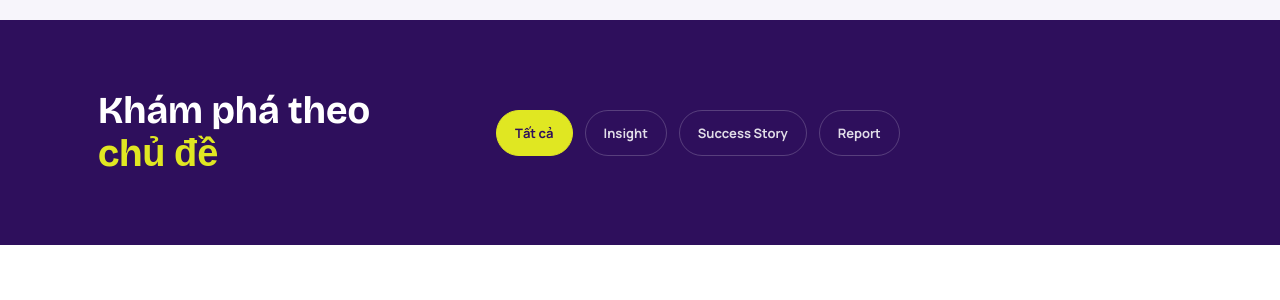
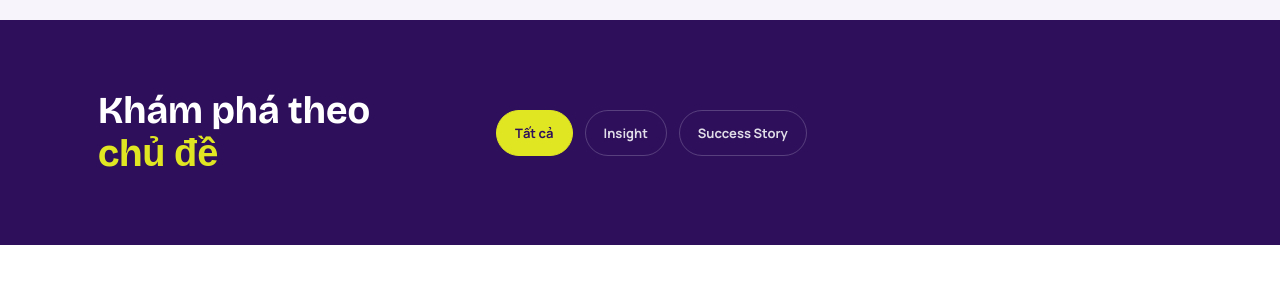
Before and after one commit to upzi-vn/employers, a Jekyll site: the page built from tips-insights.html, in a window 1280 px wide and 900 px high, scrolled down 2325 px. Shown: the part 136-436 px from the top of the window. Built offline with Jekyll 4.4.1, drawn with Linux system fonts in a browser that asks for light colours; the list of posts is cut into pages by our own code.

Commit message:
Add files via upload

```diff
--- a/tips-insights.html
+++ b/tips-insights.html
@@ -104,8 +104,8 @@ footer{background:var(--off);padding:48px 0 28px;border-top:1px solid #eae5f3;co
 <section class="sec sec-off" id="latest">
   <div class="wrap">
     <div class="head">
-      <div class="eyebrow">Latest</div>
-      <h2>Mới nhất từ Upzi</h2>
+      <div class="eyebrow" id="latest-eyebrow">Latest</div>
+      <h2 id="latest-title">Mới nhất từ Upzi</h2>
     </div>
     <div class="article-list">
       {% for post in paginator.posts %}
@@ -152,7 +152,7 @@ footer{background:var(--off);padding:48px 0 28px;border-top:1px solid #eae5f3;co
     </nav>
     {% endif %}
 
-    <p id="no-result" style="display:none; color:var(--muted); padding:20px 0;">Chưa có bài viết nào trong chủ đề này.</p>
+    <p id="no-result" style="display:none; color:var(--muted); padding:8px 0 4px;">Chưa có bài viết nào trong chủ đề này.</p>
   </div>
 </section>
 
@@ -160,10 +160,11 @@ footer{background:var(--off);padding:48px 0 28px;border-top:1px solid #eae5f3;co
   <div class="wrap topic-grid">
     <h2>Khám phá theo<br><span>chủ đề</span></h2>
     <div class="topics">
-      <a class="topic is-active" data-filter="all">Tất cả</a>
-      <a class="topic" data-filter="insight">Insight</a>
-      <a class="topic" data-filter="success-story">Success Story</a>
-      <a class="topic" data-filter="report">Report</a>
+      <a class="topic is-active" data-filter="all" data-label="Mới nhất từ Upzi">Tất cả</a>
+      {% assign cats = site.posts | map: "category" | compact | uniq | sort %}
+      {% for c in cats %}
+        <a class="topic" data-filter="{{ c | slugify }}" data-label="{{ c }}">{{ c }}</a>
+      {% endfor %}
     </div>
   </div>
 </section>
```
Also changed, not shown: other parts of tips-insights.html (+12 -1 lines).
